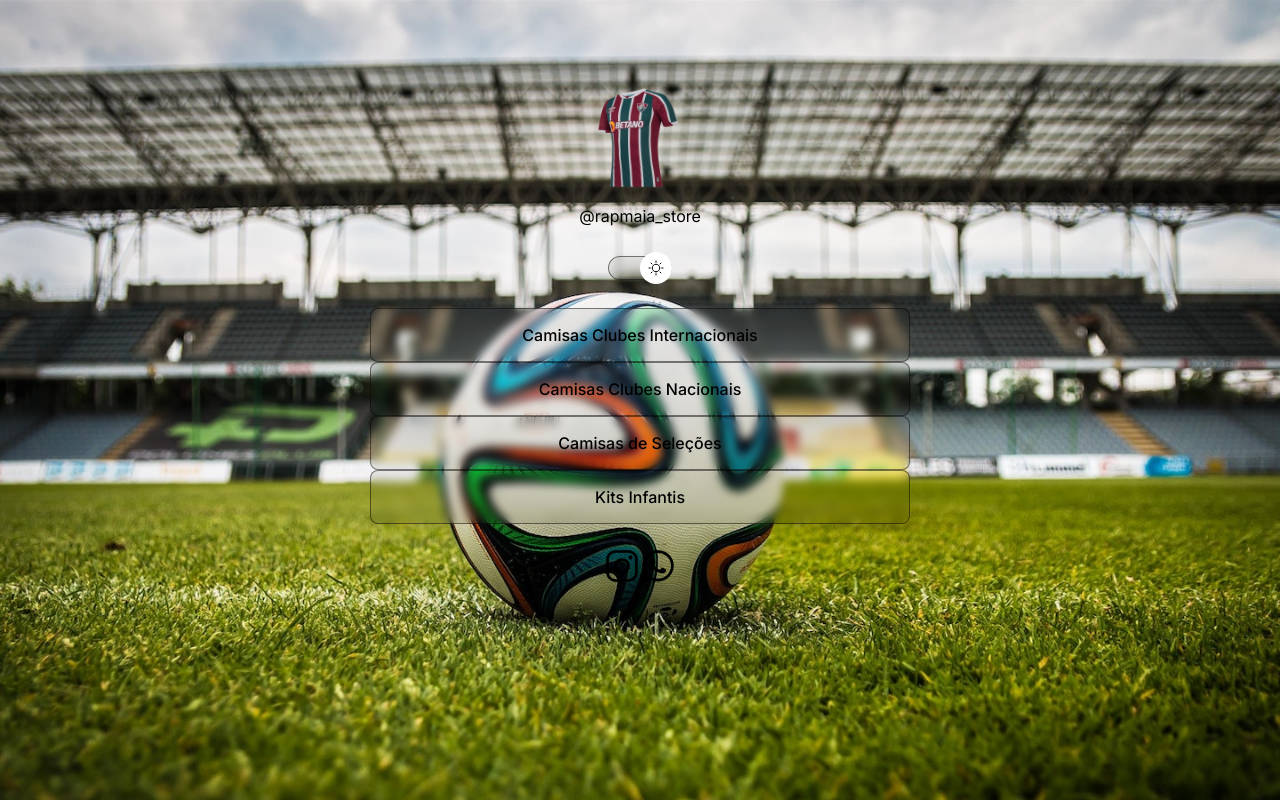
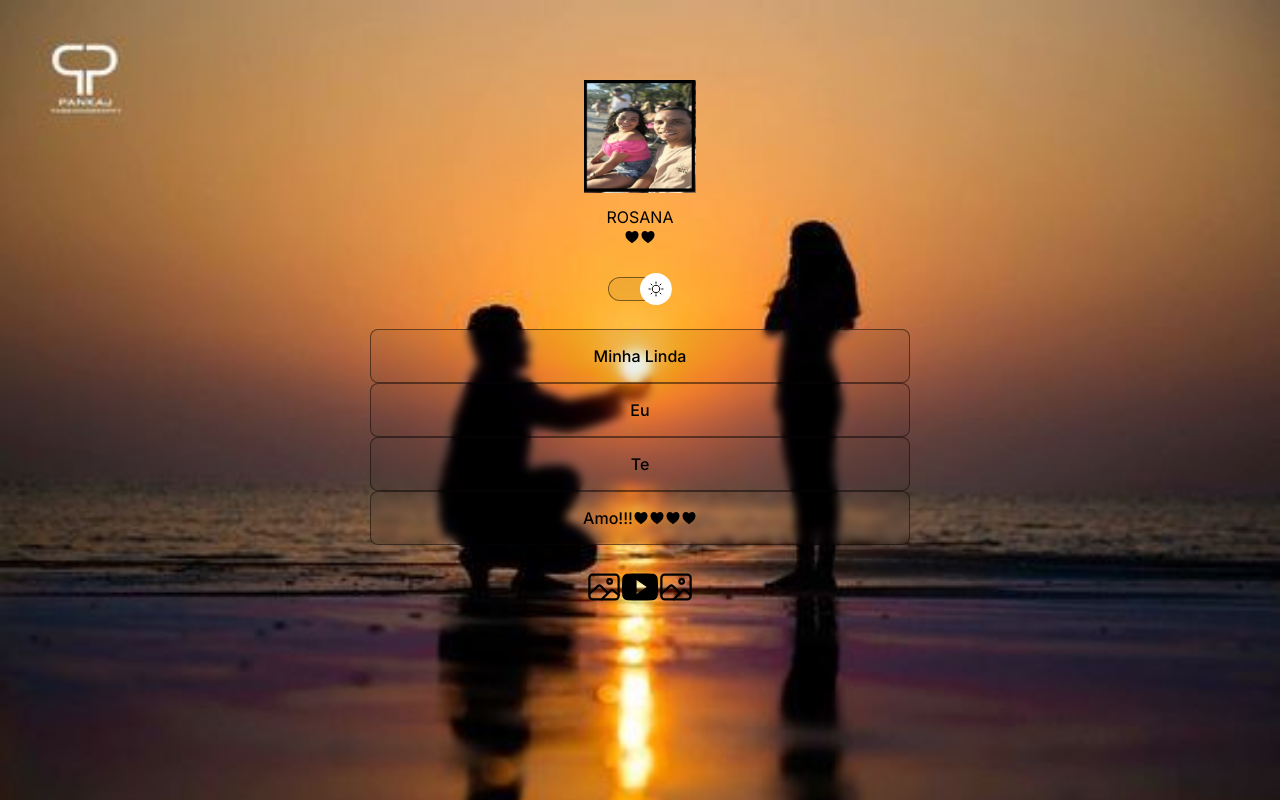
Before and after one commit to RapMaia/projeto, a plain HTML site: page index.html in a window 1280 px wide. Drawn offline with nearby package versions, Linux system fonts and the light colour scheme.

Commit message:
prejeto rosana

```diff
--- a/assets/script.js
+++ b/assets/script.js
@@ -6,8 +6,8 @@ const img = document.querySelector('#profile img')
 // subustituir a img
 if (html.classList.contains('light')) {
 
-  img.setAttribute('src','./assets/flu1.png')}
+  img.setAttribute('src','./assets/rosana1.png')}
   else {
-    img.setAttribute ('src', './assets/brasil.png')
+    img.setAttribute ('src', './assets/rosana2.png')
   }
 }
--- a/index.html
+++ b/index.html
@@ -12,9 +12,9 @@
   <body>
     <div id="container">
     <div id="profile">
-    <img src="./assets/flu1.png"
-    alt="./assets/brasil.png"/>
-    <p>@rapmaia_store</p>
+    <img src="./assets/rosanal.png"
+    alt="./assets/rosana2.png"/>
+   <p>ROSANA</p><ion-icon name="heart"></ion-icon><ion-icon name="heart"></ion-icon>
     </div>
     <div id="switch" onclick="toggleMode()">
 
@@ -24,27 +24,30 @@
   </div>
   <ul>
   <li>
-<a href="#">Camisas Clubes Internacionais</a>
+<a href="#">Minha Linda</a>
 <li>
-<a href="#">Camisas Clubes Nacionais</a>
+<a href="#">Eu</a>
 <li>
-<a href="#">Camisas de Seleções</a>
+<a href="#">Te</a>
 <li>
-<a href="#">Kits Infantis</a>
+<a href="#">Amo!!!<ion-icon name="heart"></ion-icon><ion-icon name="heart"></ion-icon><ion-icon name="heart"></ion-icon><ion-icon name="heart"></ion-icon>
 </li>
 </li>
 </li>
  <div id="social-links">
-  <a href="https://www.instagram.com/rapmaia_store/" target="_blank">
-  <ion-icon name="logo-instagram"></ion-icon>
+  <a href="./assets/foto3.jpg" target="_blank">
+  <ion-icon name="image-outline"></ion-icon>
     </a>
      </a>
+     <a href="https://www.youtube.com/watch?v=qr3zfkvuMDM" target="_blank">
+    <ion-icon name="logo-youtube"></ion-icon>
 
-  <a href="https://wa.me/5521988410007" target="_blank">
-    <ion-icon name="logo-whatsapp"></ion-icon>
-  </a>
+  <a href="./assets/foto2.jpg" target="_blank">
+    <ion-icon name="image-outline"></ion-icon>
+    </a>
+    </a>
 
-  </a>
+
 
   <a>
 <script type="module" src="https://unpkg.com/ionicons@7.1.0/dist/ionicons/ionicons.esm.js">
--- a/style.css
+++ b/style.css
@@ -6,15 +6,15 @@
 
 :root {
   --text-color: white;
-  --bg-url: url(./assets/menino.jpg);
+  --bg-url: url(./assets/lua1.jpg);
   --stroke-color: rgba(255, 255, 255, 0.5);
   --surface-color: rgba(255, 255, 255, 0.1);
   --switch-bg-url: url(./assets/moon-stars.svg);
 }
 .light {
   --text-color: black;
-  --bg-url: url(./assets/bola.jpg);
-  --stroke-color: rgba(8, 4, 4, 0.5);
+  --bg-url: url(./assets/sol2.jpg);
+  --stroke-color: rgba(8, 5, 5, 0.5);
   --surface-color: rgba(0, 0, 0, 0.05);
   --switch-bg-url: url(./assets/sun.svg);
 }
```
Also changed, not shown: assets/foto3.jpg (renamed from assets/photo_5053300603572300913_y.jpg), assets/lua1.jpg (added), assets/lua3.jpg (added), assets/sol1.jpg (added), assets/sol2.jpg (added).
